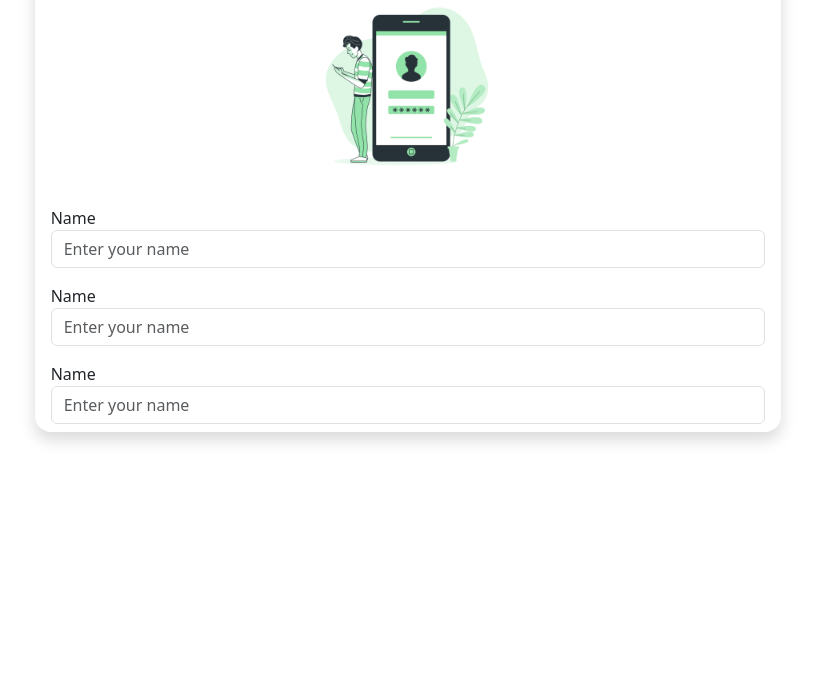
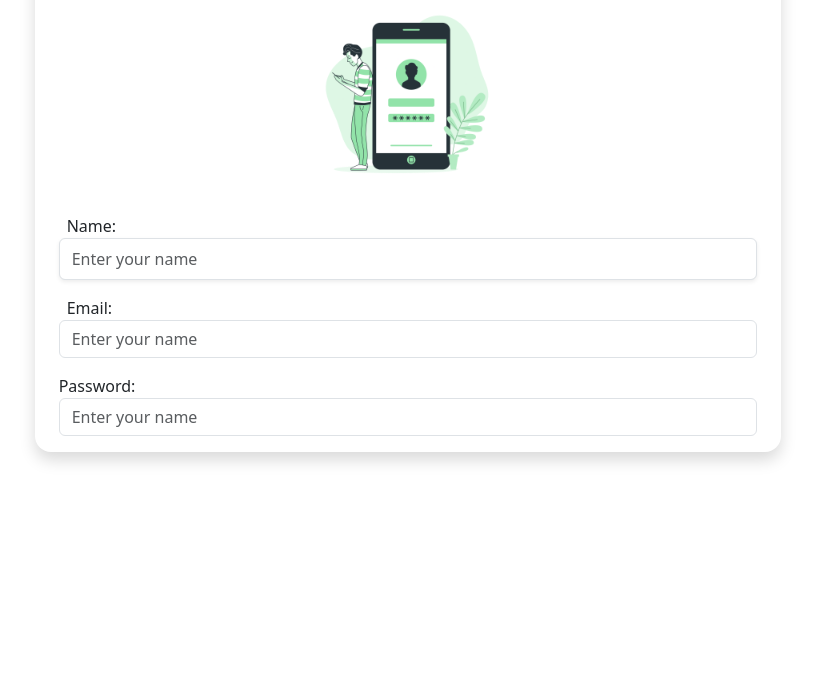
Before and after one commit to Oluwafemi-John1/E-Commerce, a plain HTML site: page index.html in a window 1280 px wide. Shown: the part 112-800 px from the top of the page, without its empty margins (232-1047 px from the left). Drawn offline with nearby package versions, Linux system fonts and the light colour scheme.

Commit message:
css added

```diff
--- /dev/null
+++ b/assets/styles/index.css
@@ -0,0 +1,12 @@
+h2.text-center {
+    color: teal;
+}
+
+#label {
+    /* transition: 3s; */
+}
+#label:hover {
+    /* text-decoration: underline teal !important; */
+    color: teal;
+    /* transition: 3s; */
+}
--- a/index.html
+++ b/index.html
@@ -7,29 +7,32 @@
     <title>Document</title>
     <link href="https://cdn.jsdelivr.net/npm/bootstrap@5.3.0/dist/css/bootstrap.min.css" rel="stylesheet" integrity="sha384-9ndCyUaIbzAi2FUVXJi0CjmCapSmO7SnpJef0486qhLnuZ2cdeRhO02iuK6FUUVM" crossorigin="anonymous">
     <link rel="stylesheet" href="https://cdnjs.cloudflare.com/ajax/libs/animate.css/4.1.1/animate.min.css" />
+    <link rel="icon" href="assets/images/Mobile login-bro.png">
+    <link rel="stylesheet" href="assets/styles/index.css">
     <script defer src="https://cdn.jsdelivr.net/npm/bootstrap@5.3.0/dist/js/bootstrap.bundle.min.js" integrity="sha384-geWF76RCwLtnZ8qwWowPQNguL3RmwHVBC9FhGdlKrxdiJJigb/j/68SIy3Te4Bkz" crossorigin="anonymous"></script>
 </head>
-<body class="d-grid">
+<body>
+    <div>
         <div class="row shadow rounded-4 col-lg-7 col-10 col-md-11 mx-auto mt-lg-5 mt-3 py-lg-2">
             <h2 class="text-center text-decoration-underline animate__animated animate__zoomInUp animate__slower">Sign Up</h2>
-            <div class="form-category px-3">
+            <div class="form-category px-lg-4 py-2">
                 <div class="text-center">
                     <img src="assets/images/Mobile login-bro.png" width="200" alt="" class="img-fluid">
                 </div>
 
                 <div class="form-group mt-lg-3 mt-sm-1 mt-md-3">
-                    <label for="name">Name</label>
-                    <input type="text" class="form-control" id="name" placeholder="Enter your name">
+                    <label for="name" class="ms-2" id="label">Name:</label>
+                    <input type="text" class="form-control py-lg-2 shadow-sm" id="name" placeholder="Enter your name">
                 </div>
 
                 <div class="form-group mt-lg-3 mt-sm-1 mt-md-3">
-                    <label for="name">Name</label>
-                    <input type="text" class="form-control" id="name" placeholder="Enter your name">
+                    <label for="email" class="ms-2">Email:</label>
+                    <input type="text" class="form-control" id="email" placeholder="Enter your name">
                 </div>
 
                 <div class="form-group mt-lg-3 mt-sm-1 mt-md-3">
-                    <label for="name">Name</label>
-                    <input type="text" class="form-control" id="name" placeholder="Enter your name">
+                    <label for="password">Password:</label>
+                    <input type="text" class="form-control" id="password" placeholder="Enter your name">
                 </div>
             </div>
 
```
